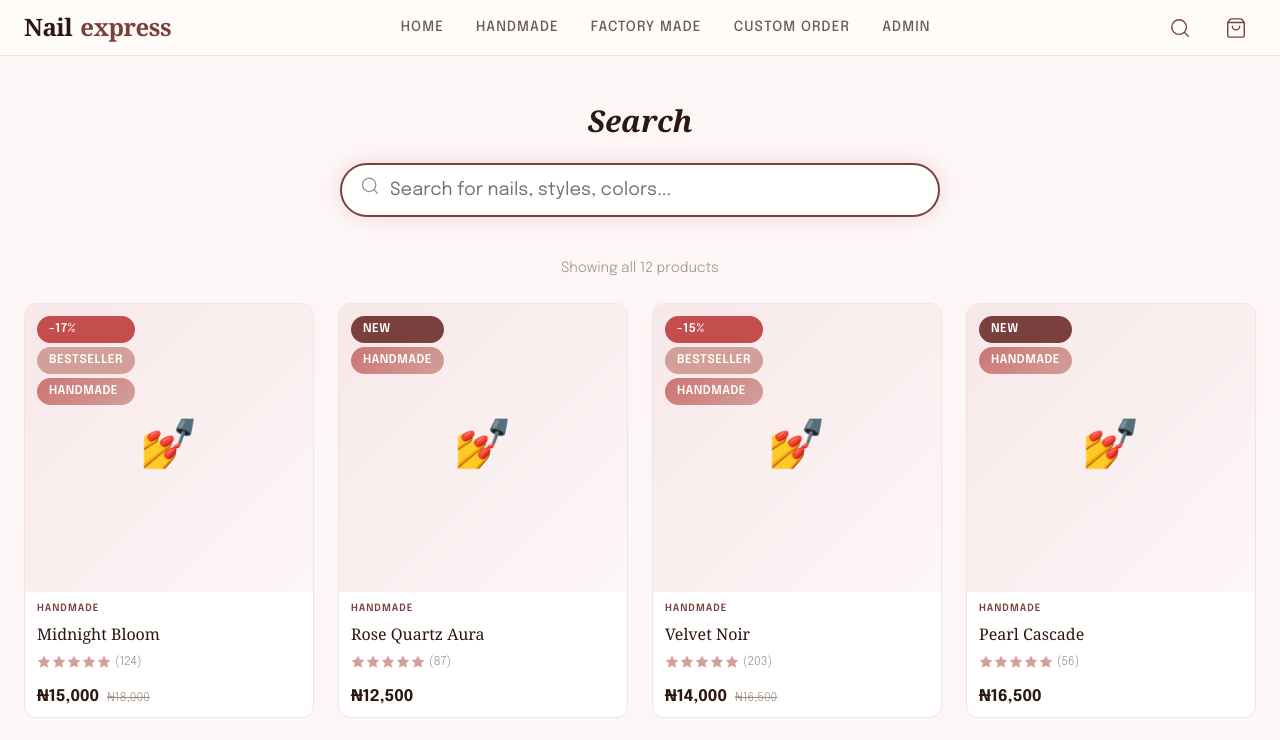
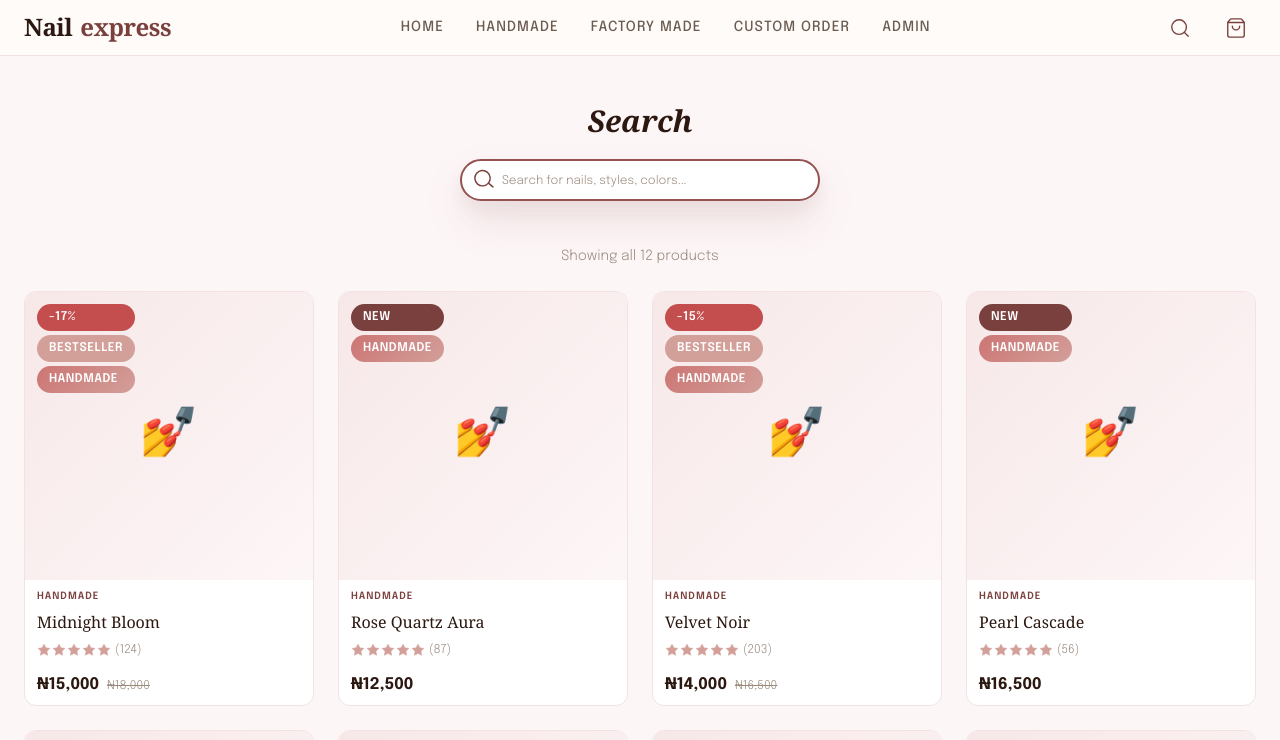
Before and after one commit to dfordolapo/nailxpressng, a Next.js app: page /search in a window 1280 px wide. Shown: the top 740 px of the page. Built offline with nearby package versions, Linux system fonts and the light colour scheme; a web font is replaced by a local one.

Commit message:
Update search UI, admin product active states, and checkout button styling

```diff
--- a/src/components/ui/SearchOverlay.js
+++ b/src/components/ui/SearchOverlay.js
@@ -7,7 +7,7 @@ import styles from "@/styles/pages/collection.module.css";
 
 function SearchIconSVG() {
   return (
-    <svg xmlns="http://www.w3.org/2000/svg" viewBox="0 0 24 24" fill="none" stroke="currentColor" strokeWidth="1.5" strokeLinecap="round" strokeLinejoin="round">
+    <svg xmlns="http://www.w3.org/2000/svg" viewBox="0 0 24 24" fill="none" stroke="currentColor" strokeWidth="1" strokeLinecap="round" strokeLinejoin="round">
       <circle cx="11" cy="11" r="8" />
       <path d="m21 21-4.3-4.3" />
     </svg>
@@ -16,7 +16,7 @@ function SearchIconSVG() {
 
 function CloseIcon() {
   return (
-    <svg xmlns="http://www.w3.org/2000/svg" width="20" height="20" viewBox="0 0 24 24" fill="none" stroke="currentColor" strokeWidth="1.5" strokeLinecap="round" strokeLinejoin="round">
+    <svg xmlns="http://www.w3.org/2000/svg" width="20" height="20" viewBox="0 0 24 24" fill="none" stroke="currentColor" strokeWidth="1" strokeLinecap="round" strokeLinejoin="round">
       <path d="M18 6 6 18" />
       <path d="m6 6 12 12" />
     </svg>
@@ -52,7 +52,7 @@ export default function SearchOverlay() {
         margin: "0 auto",
         width: "100%",
       }}>
-        <h2 style={{ fontFamily: "var(--font-heading)", fontStyle: "italic", fontSize: "var(--text-2xl)" }}>
+        <h2 style={{ fontFamily: "var(--font-heading)", fontStyle: "italic", fontSize: "var(--text-xl)", color: "var(--color-text-secondary)" }}>
           Search
         </h2>
         <button
@@ -75,7 +75,7 @@ export default function SearchOverlay() {
       </div>
 
       {/* Search Input */}
-      <div style={{ maxWidth: 600, margin: "0 auto", width: "100%", padding: "0 var(--space-6)" }}>
+      <div style={{ maxWidth: 360, margin: "0 auto", width: "100%", padding: "0 var(--space-6)" }}>
         <div className={styles.searchInputWrapper}>
           <span className={styles.searchIcon}><SearchIconSVG /></span>
           <input
@@ -166,12 +166,7 @@ export default function SearchOverlay() {
           </div>
         )}
 
-        {!query && (
-          <div style={{ textAlign: "center", padding: "var(--space-12) 0", color: "var(--color-text-tertiary)" }}>
-            <p style={{ fontSize: "2rem", marginBottom: "var(--space-3)" }}>✨</p>
-            <p>Start typing to search products</p>
-          </div>
-        )}
+
       </div>
     </div>
   );
--- a/src/styles/admin.module.css
+++ b/src/styles/admin.module.css
@@ -485,10 +485,10 @@
 }
 
 .tab.active {
-  background-color: var(--color-primary-100);
+  background-color: var(--color-bg-warm);
   color: var(--color-primary);
   font-weight: 500;
-  border-color: var(--color-primary-100);
+  border-color: var(--color-bg-warm);
 }
 
 .filters {
--- a/src/styles/pages/collection.module.css
+++ b/src/styles/pages/collection.module.css
@@ -377,7 +377,7 @@
 
 /* ── Checkout Page ────────────────────────────────────────────────── */
 .checkoutPage {
-  padding: var(--space-12) 0;
+  padding: var(--space-6) 0 var(--space-12);
 }
 
 .checkoutGrid {
@@ -477,32 +477,72 @@
 
 .searchInputWrapper {
   position: relative;
-  max-width: 600px;
+  width: 100%;
+  max-width: 360px;
   margin: 0 auto;
+  display: flex;
+  justify-content: center;
+  align-items: center;
 }
 
 .searchInput {
-  width: 100%;
-  padding: var(--space-4) var(--space-6);
-  padding-left: var(--space-12);
-  border: 2px solid var(--color-border);
+  width: 300px;
+  padding: var(--space-3) var(--space-5);
+  padding-left: var(--space-10);
+  border: 2px solid transparent;
   border-radius: var(--radius-full);
-  font-size: var(--text-lg);
+  font-size: var(--text-sm);
+  font-weight: var(--weight-light);
+  color: var(--color-text-secondary);
+  background: var(--color-bg-warm);
   outline: none;
-  transition: border-color var(--transition-fast), box-shadow var(--transition-fast);
+  transition: all 0.6s cubic-bezier(0.34, 1.56, 0.64, 1);
+  box-shadow: inset 0 2px 5px rgba(0,0,0,0.03);
+}
+
+.searchInput:hover {
+  background: var(--color-primary-100);
+  width: 320px;
 }
 
 .searchInput:focus {
-  border-color: var(--color-primary);
-  box-shadow: var(--shadow-glow);
+  width: 100%;
+  background: white;
+  color: var(--color-text-secondary);
+  border-color: var(--color-primary-light);
+  transform: translateY(-4px);
+  box-shadow: 0 20px 40px rgba(122, 64, 61, 0.12), 0 8px 16px rgba(122, 64, 61, 0.06);
 }
 
 .searchIcon {
   position: absolute;
-  left: var(--space-5);
+  left: calc(50% - 150px + 14px);
   top: 50%;
   transform: translateY(-50%);
   color: var(--color-text-tertiary);
+  transition: all 0.6s cubic-bezier(0.34, 1.56, 0.64, 1);
+  pointer-events: none;
+  z-index: 2;
+}
+
+.searchInputWrapper:hover .searchIcon {
+  left: calc(50% - 160px + 14px);
+}
+
+.searchInputWrapper:focus-within .searchIcon {
+  left: 14px;
+  color: var(--color-primary);
+  transform: translateY(-50%) scale(1.15) rotate(-5deg);
+}
+
+.searchInput::placeholder {
+  transition: opacity 0.4s ease, color 0.4s ease;
+  font-size: var(--text-xs);
+  color: var(--color-text-tertiary);
+}
+
+.searchInput:focus::placeholder {
+  opacity: 0.4;
 }
 
 .searchIcon svg {
@@ -559,6 +599,11 @@
     font-size: var(--text-2xl);
   }
 
+  .checkoutPage p,
+  .checkoutPage span {
+    font-size: 0.75rem !important;
+  }
+
   .checkoutGrid {
     grid-template-columns: 1fr;
   }
```
Also changed, not shown: src/app/admin/(dashboard)/products/page.js (+4 -4 lines), src/app/cart/page.js (+6 -15 lines), src/app/checkout/page.js (+6 -8 lines).
